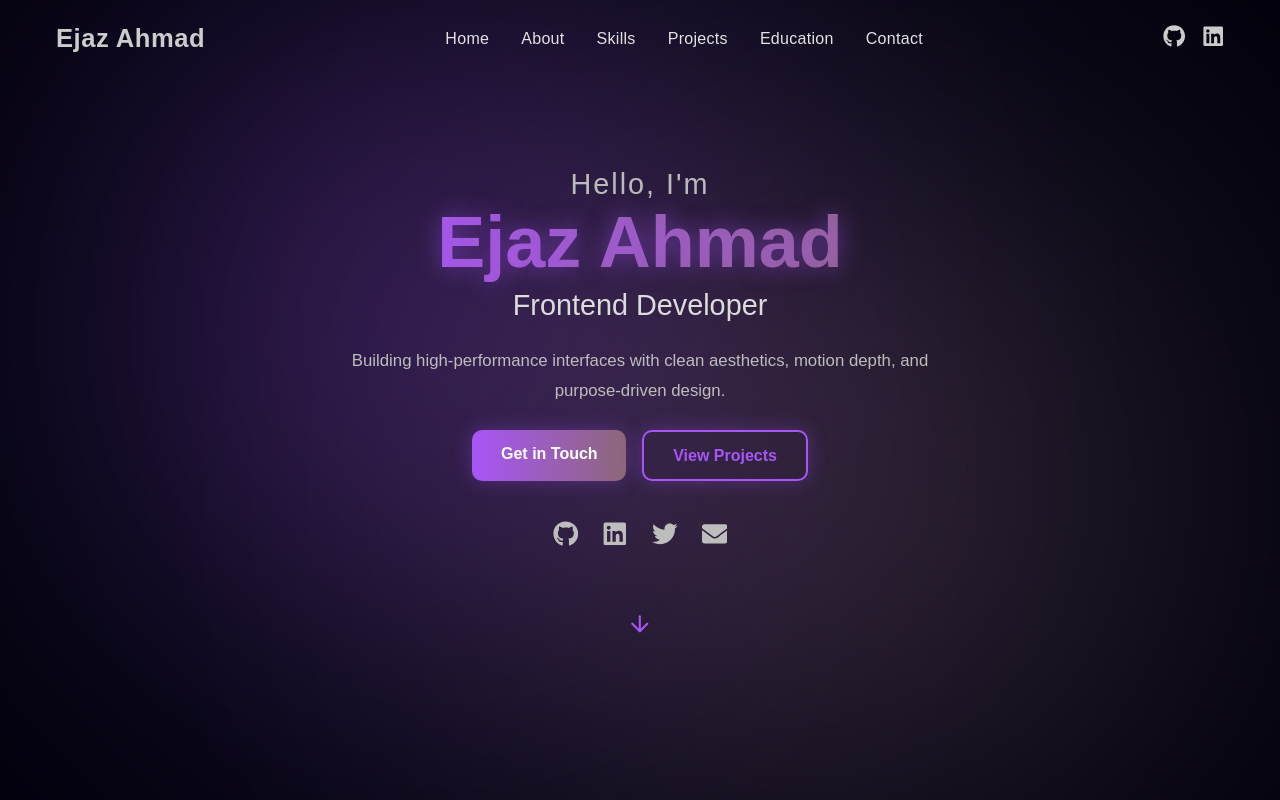
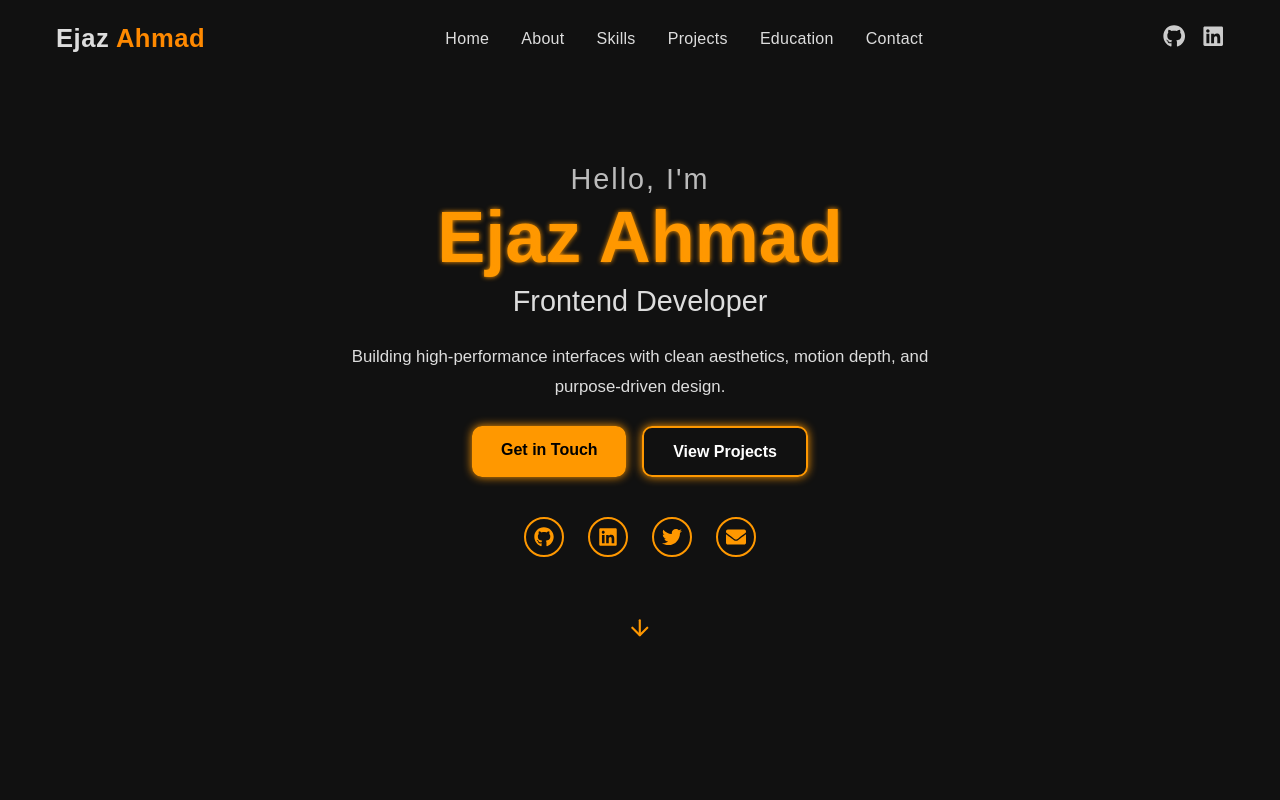
Before and after one commit to Ejaz-Ahmad18/PORTFOLIO, a React (Vite) app: page / in a window 1280 px wide. Shown: the top 800 px of the page. Built offline with nearby package versions, Linux system fonts and the light colour scheme.

Commit message:
All Section Css Upgrade

```diff
--- a/package.json
+++ b/package.json
@@ -12,7 +12,7 @@
   "dependencies": {
     "aos": "^2.3.4",
     "boxicons": "^2.1.4",
-    "framer-motion": "^12.23.24",
+    "framer-motion": "^12.23.26",
     "react": "^19.1.1",
     "react-dom": "^19.1.1",
     "react-icon": "^1.0.0",
--- a/src/Components/About/About.css
+++ b/src/Components/About/About.css
@@ -1,13 +1,15 @@
 .about-section {
   padding: 6rem 1rem;
-  background: radial-gradient(circle at top, #0a0b1e, #020311);
+
   color: #fff;
   overflow: hidden;
+
 }
 
 .about-container {
   max-width: 1100px;
   margin: 0 auto;
+
 }
 
 /* Header */
--- a/src/Components/Contacts/Contacts.css
+++ b/src/Components/Contacts/Contacts.css
@@ -1,7 +1,7 @@
 .contact-section {
   position: relative;
   padding: 100px 0;
-  background: radial-gradient(circle at top right, #1a1a2e, #0f0f1a);
+  /* background: radial-gradient(circle at top right, #1a1a2e, #0f0f1a); */
   color: #fff;
 }
 
--- a/src/Components/Educations/Educations.css
+++ b/src/Components/Educations/Educations.css
@@ -1,7 +1,7 @@
 .education-section {
   position: relative;
   padding: 6rem 1rem;
-  background: radial-gradient(circle at top left, #2a0a3d, #100018 70%);
+  /* background: radial-gradient(circle at top left, #2a0a3d, #100018 70%); */
   color: #fff;
   overflow: hidden;
 }
--- a/src/Components/Footer/Footer.css
+++ b/src/Components/Footer/Footer.css
@@ -13,7 +13,7 @@ footer {
     justify-content: center;
     align-items: center;
     padding: 1rem 0;
-     background-color: #271931;
+     /* background-color: #271931; */
 }
 
 .Footer-h1 {
--- a/src/Components/Home/Home.css
+++ b/src/Components/Home/Home.css
@@ -1,13 +1,14 @@
 .home {
   position: relative;
   min-height: 100vh;
-  background: radial-gradient(circle at center, #070818, #01010b);
+ background: #111;
   color: #fff;
   display: flex;
   justify-content: center;
   align-items: center;
   text-align: center;
   overflow: hidden;
+  box-shadow: 0 2px 6px #00000080;
 }
 
 /* Particles canvas */
@@ -32,13 +33,13 @@
 }
 
 .orb1 {
-  background: #a855f7;
-  top: 10%;
+ /* background:radial-gradient(circle at top, #0a0b1e, #020311); */
+  top: 25%;
   left: 15%;
 }
 
 .orb2 {
-  background: #8d6779;
+  /* background: #1a1a1a; */
   bottom: 10%;
   right: 15%;
 }
@@ -59,27 +60,27 @@
 
 .name {
   font-size: 4.5rem;
-  background: linear-gradient(90deg, #a855f7, #8d6779);
+  background: linear-gradient(90deg, #ff9800, #ff9800);
   -webkit-background-clip: text;
   -webkit-text-fill-color: transparent;
-  text-shadow: 0 0 30px rgba(168, 85, 247, 0.6);
+  text-shadow: 0 0 30px #ff9800;
   animation: glow 4s ease-in-out infinite alternate;
 }
 
 @keyframes glow {
-  from { text-shadow: 0 0 20px rgba(168,85,247,0.4); }
-  to { text-shadow: 0 0 40px rgba(168,85,247,1); }
+  from { text-shadow: 0 0 5px #ff9800; }
+  to { text-shadow: 0 0 5px #ff9800 ; }
 }
 
 .role {
   font-size: 1.8rem;
-  color: #dcdcdc;
+  color: #ddd;
   margin-top: 0.4rem;
 }
 
 .description {
   font-size: 1.05rem;
-  color: #bdbdbd;
+  color: #ddd;
   line-height: 1.8;
   margin: 1.5rem auto;
   max-width: 600px;
@@ -99,27 +100,27 @@
   font-weight: 600;
   text-decoration: none;
   transition: all 0.4s ease;
-  box-shadow: 0 0 20px rgba(168,85,247,0.3);
+  box-shadow: 0 0 10px #ff9800;
 }
 
 .btn.primary {
-  color: white;
-  background: linear-gradient(90deg, #a855f7, #8d6779);
+  color: black;
+  background: linear-gradient(90deg, #ff9800, #ff9800);
 }
 
 .btn.primary:hover {
   transform: scale(1.05) translateY(-3px);
-  box-shadow: 0 0 25px rgba(168,85,247,0.6);
+  box-shadow: 0 0 25px #ff9800;
 }
 
 .btn.secondary {
-  border: 2px solid #a855f7;
-  color: #a855f7;
+  border: 2px solid #ff9800;
+  color: white;
   background: transparent;
 }
 
 .btn.secondary:hover {
-  background: rgba(168,85,247,0.1);
+  background: #ff9800;
   transform: scale(1.05) translateY(-3px);
 }
 
@@ -130,15 +131,27 @@
   gap: 1.5rem;
   font-size: 1.6rem;
   margin-top: 2.5rem;
+
 }
 
 .socials a {
-  color: #bdbdbd;
-  transition: all 0.3s ease;
+display: inline-flex;
+justify-content: center;
+align-items: center;
+width: 40px;
+height: 40px;
+font-size: 20px;
+color: #ff9800;
+background: transparent;
+border-width: 2px;
+border-style: solid;
+border-color: #ff9800;
+border-radius: 50%;
+transition: all 0.3s linear;
 }
 
 .socials a:hover {
-  color: #a855f7;
+  color: white;
   transform: scale(1.3);
 }
 
@@ -147,5 +160,17 @@
   display: inline-block;
   margin-top: 3rem;
   font-size: 1.6rem;
-  color: #a855f7;
+  color: #ff9800;
 }
+
+
+ @media (max-width:435px) {
+  .content{
+    margin-top:30%;
+  }
+}
+ @media (max-width:385px) {
+  .content{
+    margin-top: 30%;
+  }
+}
--- a/src/Components/Navbar/Nav.css
+++ b/src/Components/Navbar/Nav.css
@@ -11,10 +11,10 @@
 }
 
 .nav-scrolled {
-  background: rgba(20, 10, 30, 0.5);
+  background: #111;
   backdrop-filter: blur(10px);
   padding: 1rem 0;
-  box-shadow: 0 2px 15px rgba(168, 85, 247, 0.2);
+  box-shadow: 0 2px 15px black;
 }
 
 /* Container */
@@ -31,12 +31,13 @@
 .nav-logo {
   font-size: 1.6rem;
   font-weight: bold;
-  /* background: linear-gradient(90deg, #a855f7, #8d6779);
-  -webkit-background-clip: text;
-  -webkit-text-fill-color: transparent; */
   letter-spacing: 0.5px;
-  color: #ccc;
+  color: #ddd;
   text-decoration: none;
+}
+
+.nav-logo .spn{
+  color: #ff8900;
 }
 
 /* Desktop Links */
@@ -47,7 +48,7 @@
 
 .nav-link {
   position: relative;
-  color: #e2e2e2;
+  color: #ddd;
   font-weight: 500;
   transition: color 0.3s;
   letter-spacing: 0.3px;
@@ -61,7 +62,7 @@
   left: 0;
   width: 0%;
   height: 2px;
-  background: linear-gradient(90deg, #a855f7, #8d6779);
+  background: linear-gradient(90deg, #ff8900, #fc9928);
   transition: width 0.3s;
 }
 
@@ -86,7 +87,7 @@
 }
 
 .nav-icon:hover {
-  color: #8d6779;
+  color: #ff8900;
   transform: scale(1.2);
 }
 
@@ -97,43 +98,59 @@
   border: none;
   font-size: 1.8rem;
   cursor: pointer;
-  color: #fff;
+  color: #ff8900;
 }
 
 /* Mobile Menu */
 .mobile-menu {
   display: flex;
   flex-direction: column;
-  margin-top: 1rem;
+  margin-top: 0.50rem;
   padding: 1rem;
-  background: rgba(20, 10, 30, 0.7);
+  background: #111;
   backdrop-filter: blur(10px);
   border-radius: 0.5rem;
   gap: 0.5rem;
   animation: fadeIn 0.3s ease;
   align-items: center;
+  width: 65%;
+  margin-left: 34%;
 }
 
 .mobile-link {
   padding: 0.5rem 0;
-  color: #e2e2e2;
+  color: #ff8900;
   font-weight: 500;
   transition: color 0.3s;
+  text-decoration: none;
+
 }
 
 .mobile-link:hover {
-  color: #8d6779;
+  color: #ff8900;
 }
 
 .mobile-social {
   display: flex;
   gap: 1rem;
   padding-top: 0.8rem;
-  border-top: 1px solid rgba(255, 255, 255, 0.1);
+  width: 70%;
+  border-top: 1px solid #ff8900;
+
+}
+.mobile-social .nav-icon{
+ margin-left: 170%;
 }
 
 /* Responsive */
-@media (min-width: 768px) {
+/* @media (min-width: 430px) {
+  .nav-container{
+    width:50% ;
+  }
+
+} */
+
+@media (min-width: 435px) {
   .nav-links {
     display: flex;
   }
@@ -143,7 +160,9 @@
   .mobile-btn, .mobile-menu {
     display: none;
   }
+
 }
+
 
 /* Animation */
 @keyframes fadeIn {
--- a/src/Components/Navbar/Nav.jsx
+++ b/src/Components/Navbar/Nav.jsx
@@ -24,7 +24,7 @@ function Navbar() {
   return (
     <nav className={`nav ${isScrolled ? "nav-scrolled" : ""}`}>
       <div className="nav-container">
-        <a href="#home" className="nav-logo">Ejaz Ahmad</a>
+        <a href="#home" className="nav-logo">Ejaz <span className="spn">Ahmad</span> </a>
 
         <div className="nav-links">
           {navLinks.map(link => (
--- a/src/Components/Projects/Projects.css
+++ b/src/Components/Projects/Projects.css
@@ -1,7 +1,7 @@
 .projects-section {
   padding: 6rem 1rem;
   position: relative;
-   background: radial-gradient(circle at top left, #2a0a3d, #100018 70%);
+   /* background: radial-gradient(circle at top left, #2a0a3d, #100018 70%); */
   overflow: hidden;
 }
 
@@ -149,11 +149,16 @@
 }
 
 /* Responsive */
-@media (max-width: 768px) {
+/* @media (max-width: 768px) {
   .projects-title {
     font-size: 2.2rem;
   }
   .project-image {
     height: 200px;
   }
+} */
+ @media (max-width:335px) {
+  .project-card{
+    width: 90%;
+  }
 }
--- a/src/Components/Skills/Skills.css
+++ b/src/Components/Skills/Skills.css
@@ -1,6 +1,6 @@
 .skills-section {
   padding: 100px 20px;
-  background: radial-gradient(circle at top left, #1a002b, #0a001a 70%);
+  /* background: radial-gradient(circle at top left, #1a002b, #0a001a 70%); */
   color: #fff;
 }
 
@@ -108,9 +108,19 @@
     width: var(--bar-width);
   }
 }
+@media (max-width:435px) {
+  .skills-card{
+    max-width: 380px;
+  }
+}
 
-@media (max-width:380px) {
+@media (max-width:385px) {
   .skills-card{
     max-width: 330px;
   }
 }
+@media (max-width:320px) {
+  .skills-card{
+    max-width: 285px;
+  }
+}
--- a/src/SectionPages/HomePage/HomePages.jsx
+++ b/src/SectionPages/HomePage/HomePages.jsx
@@ -2,11 +2,13 @@ import React from 'react'
 import Footer from '../../Components/Footer/Footer'
 import Educations from '../../Components/Educations/Educations'
 import Skills from '../../Components/Skills/Skills'
-import About from '../../Components/About/About'
+
 import Projects from '../../Components/Projects/Projects'
 import Navbar from '../../Components/Navbar/Nav'
+
+import Contact from '../../Components/Contacts/Contacts'
+import About from '../../Components/About/About'
 import Home from '../../Components/Home/Home'
-import Contact from '../../Components/Contacts/Contacts'
 
 
 const HomePages = () => {
--- a/src/index.css
+++ b/src/index.css
@@ -2,5 +2,9 @@
      padding: 0;
      margin: 0;
      box-sizing: border-box;
-      font-family: 'poppins', sans-serif;
+     font-family: 'poppins', sans-serif;
 }
+body{
+     background: #111;
+  box-shadow: 0 2px 6px #00000080;
+}
```
Also changed, not shown: Portfolio/src/assets/background.png (deleted), 1 other file (tests, documents, lock files or other folders).
